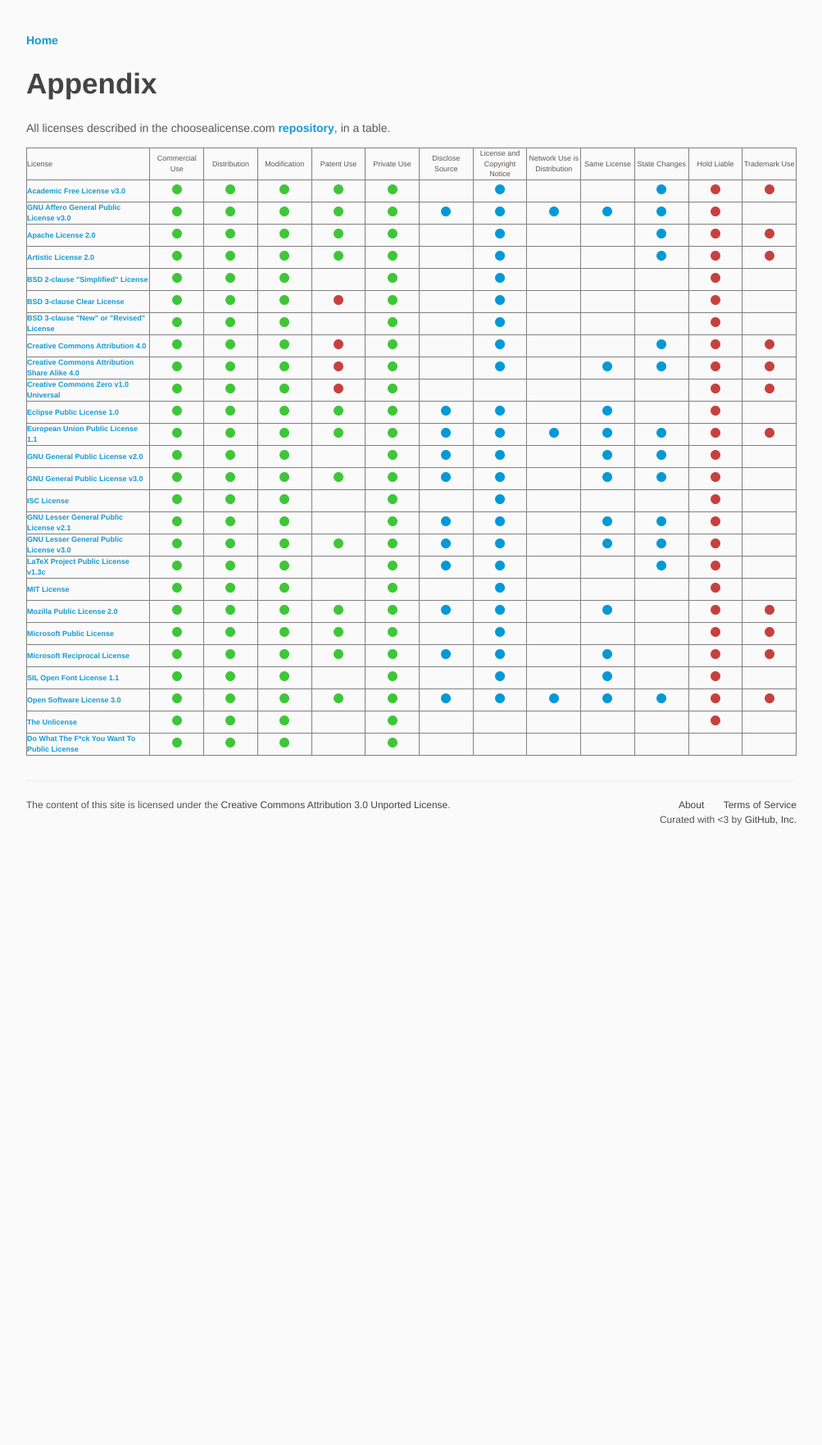
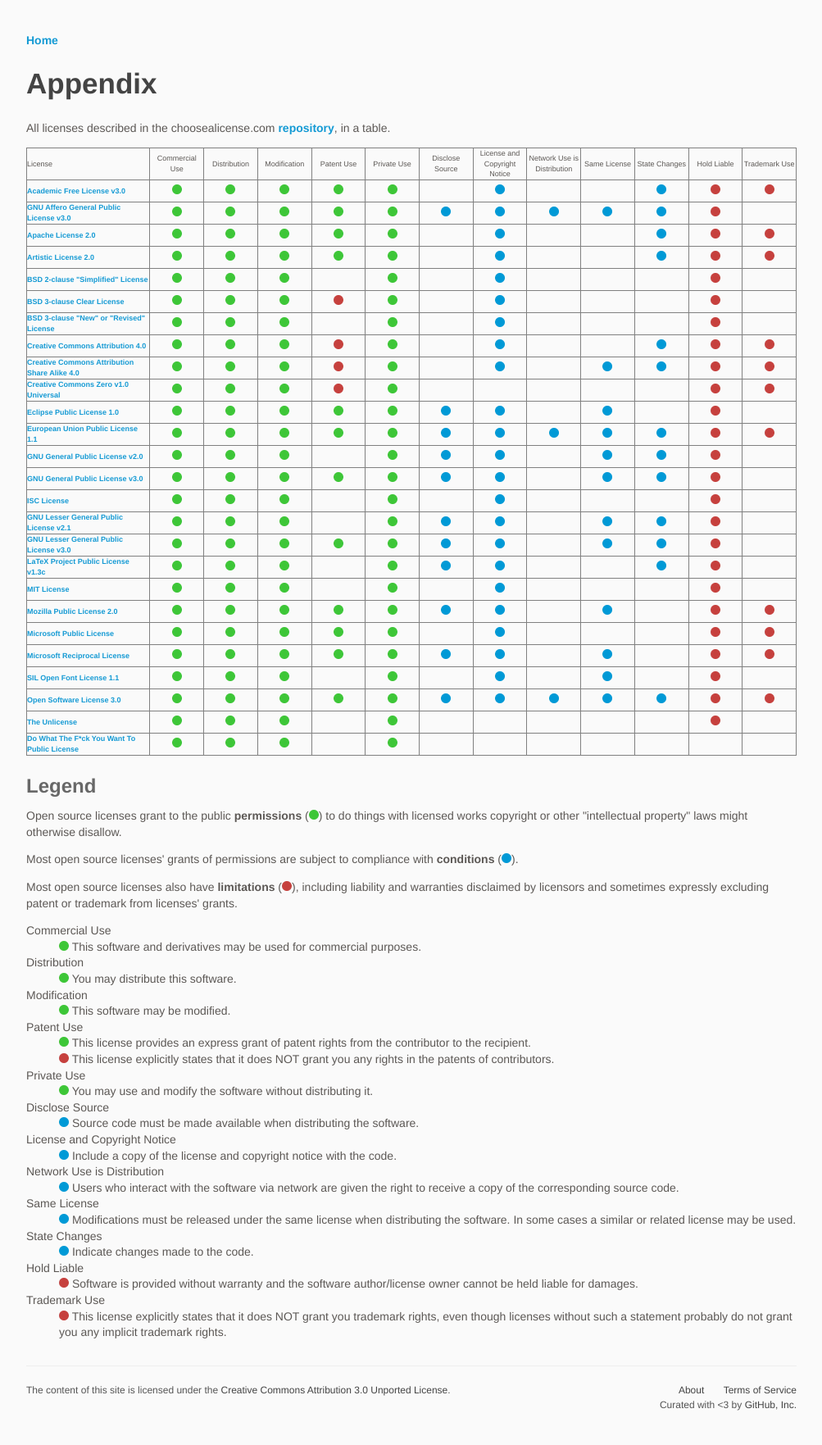
Before and after one commit to github/choosealicense.com, a Jekyll site: the page built from appendix.md, in a window 1280 px wide. Shown: the whole page at 82% size, without its empty margins (138-1141 px from the left). Built offline with Jekyll 4.4.1, drawn with Linux system fonts in a browser that asks for light colours; some web fonts are replaced; before the commit the page ends 1049 px from its top, so only the background shows below that.

Commit message:
add a legend

```diff
--- a/appendix.md
+++ b/appendix.md
@@ -53,3 +53,33 @@
   </tr>
 {% endfor %}
 </table>
+
+## Legend
+
+<p>Open source licenses grant to the public <b>permissions</b> (<span class="license-permissions"><span class="license-sprite"></span></span>) to do things with licensed works copyright or other "intellectual property" laws might otherwise disallow.</p>
+
+<p>Most open source licenses' grants of permissions are subject to compliance with <b>conditions</b> (<span class="license-conditions"><span class="license-sprite"></span></span>).</p>
+
+<p>Most open source licenses also have <b>limitations</b> (<span class="license-limitations"><span class="license-sprite"></span></span>), including liability and warranties disclaimed by licensors and sometimes expressly excluding patent or trademark from licenses' grants.</p>
+
+<dl>
+{% assign seen_tags = '' %}
+{% for type in types %}
+  {% assign rules = site.data.rules[type] | sort: "label" %}
+  {% for rule_obj in rules %}
+    {% assign req = rule_obj.tag %}
+    {% if seen_tags contains req %}
+      {% continue %}
+    {% endif %}
+    <dt>{{ rule_obj.label }}</dt>
+    {% capture seen_tags %}{{ seen_tags | append:req }}{% endcapture %}
+    {% for t in types %}
+      {% for r in site.data.rules[t] | sort: "label" %}
+        {% if r.tag == req %}
+          <dd class="license-{{t}}"><span class="license-sprite"></span> {{ r.description }}</dd>
+        {% endif %}
+      {% endfor %}
+    {% endfor %}
+  {% endfor %}
+{% endfor %}
+</dl>
```
